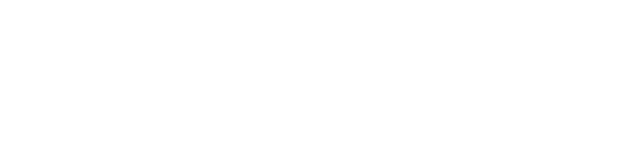
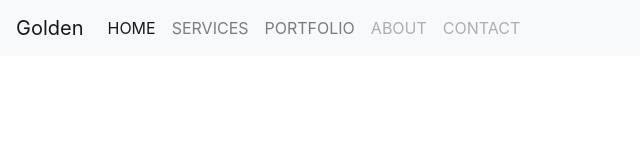
Before and after one commit to pawel-bozemski/task_runner, a website: page index.html in a window 1280 px wide. Shown: the whole page, without its empty margins (0-640 px from the left). Drawn offline with nearby package versions, Linux system fonts and the light colour scheme; files that its build step writes are made by us from their sources.

Commit message:
Add navbar

```diff
--- a/index.html
+++ b/index.html
@@ -8,6 +8,25 @@
         <link rel="stylesheet" href="style.css">
     </head>
     <body>
-
+      <nav class="navbar navbar-expand-lg navbar-light bg-light">
+        <a class="navbar-brand" href="#">Golden</a>
+          <ul class="navbar-nav">
+            <li class="nav-item active">
+              <a class="nav-link" href="#">HOME <span class="sr-only">(current)</span></a>
+            </li>
+            <li class="nav-item">
+              <a class="nav-link" href="#">SERVICES</a>
+            </li>
+            <li class="nav-item">
+              <a class="nav-link" href="#">PORTFOLIO</a>
+            </li>
+            <li class="nav-item">
+              <a class="nav-link disabled" href="#">ABOUT</a>
+            </li>
+            <li class="nav-item">
+              <a class="nav-link disabled" href="#">CONTACT</a>
+            </li>
+          </ul>
+        </nav>
     </body>
 </html>
```
